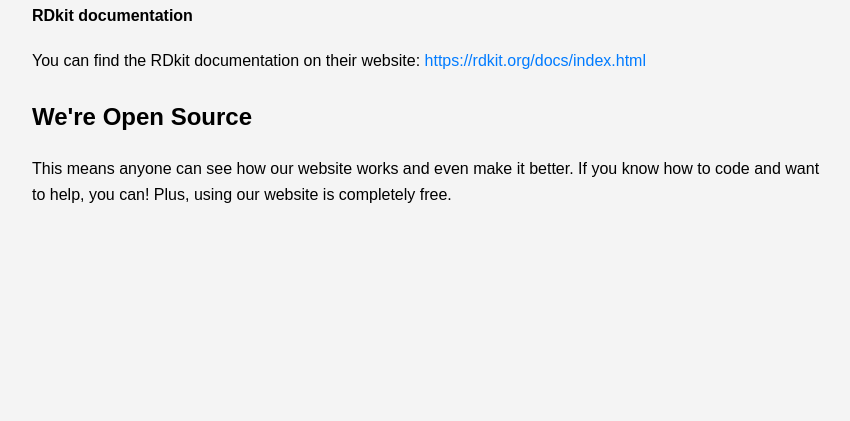
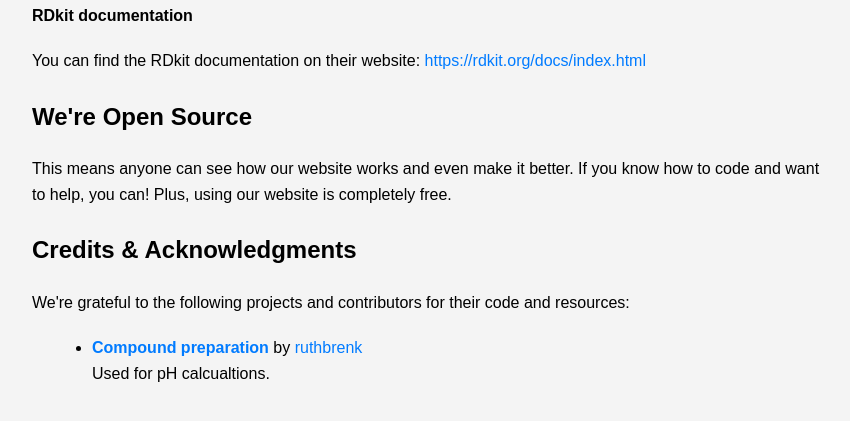
Before and after one commit to masve123/molecule-descriptors-webtool, a Flask app: page /about in a window 1280 px wide. Shown: the part 361-782 px from the top of the page, without its empty margins (208-1058 px from the left). Run offline with Flask 3, Linux system fonts and the light colour scheme.

Commit message:
Added credits section in about page

```diff
--- a/app/templates/about.html
+++ b/app/templates/about.html
@@ -26,6 +26,20 @@
         <p>You can find the RDkit documentation on their website: <a href="https://rdkit.org/docs/index.html">https://rdkit.org/docs/index.html</a></p>
         <h2>We're Open Source</h2>
         <p>This means anyone can see how our website works and even make it better. If you know how to code and want to help, you can! Plus, using our website is completely free.</p>
+
+        <h2>Credits & Acknowledgments</h2>
+
+        <p>We're grateful to the following projects and contributors for their code and resources:</p>
+
+        <ul>
+            <li>
+                <strong><a href="https://github.com/ruthbrenk/compound_preparation">Compound preparation</a></strong> by <a href="https://github.com/ruthbrenk">ruthbrenk</a><br>
+                Used for pH calcualtions.
+            </li>
+
+
+            <!-- ... other credits ... -->
+        </ul>
     </div>
 
 </body>
```
